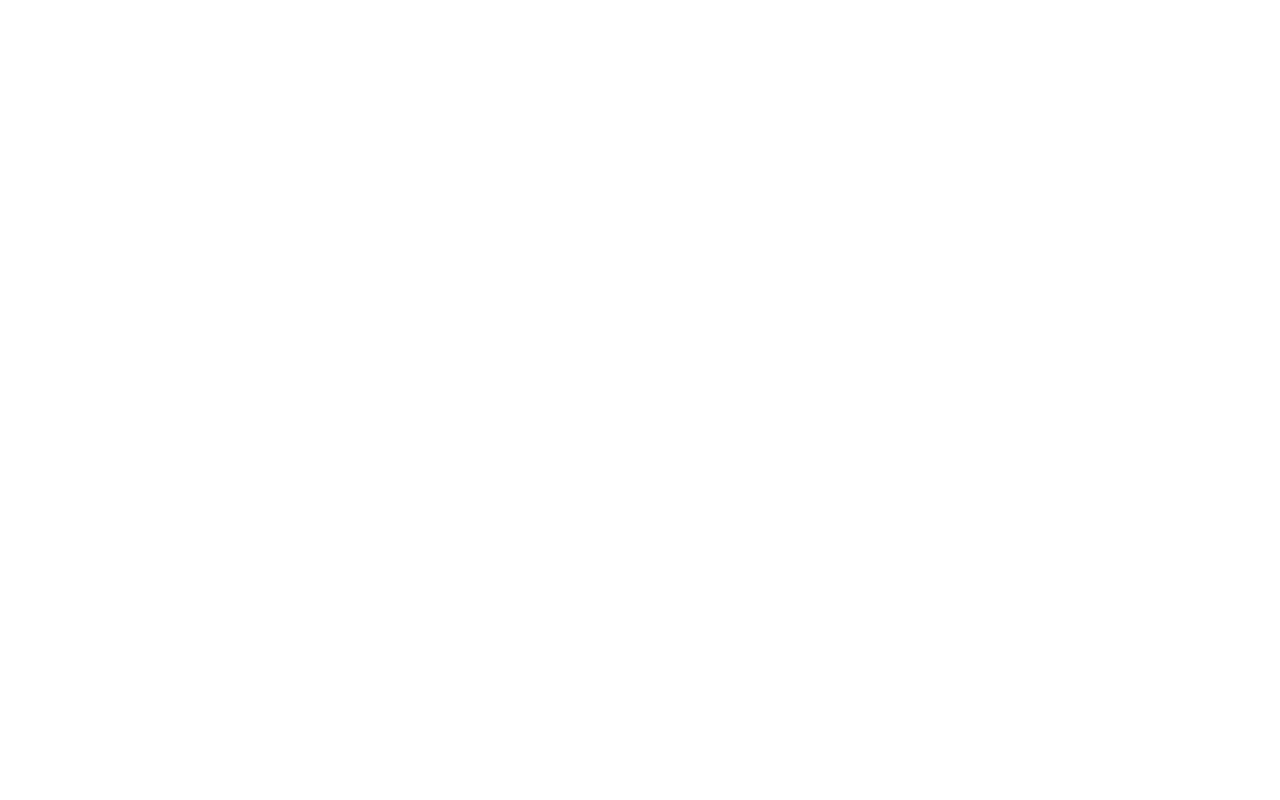
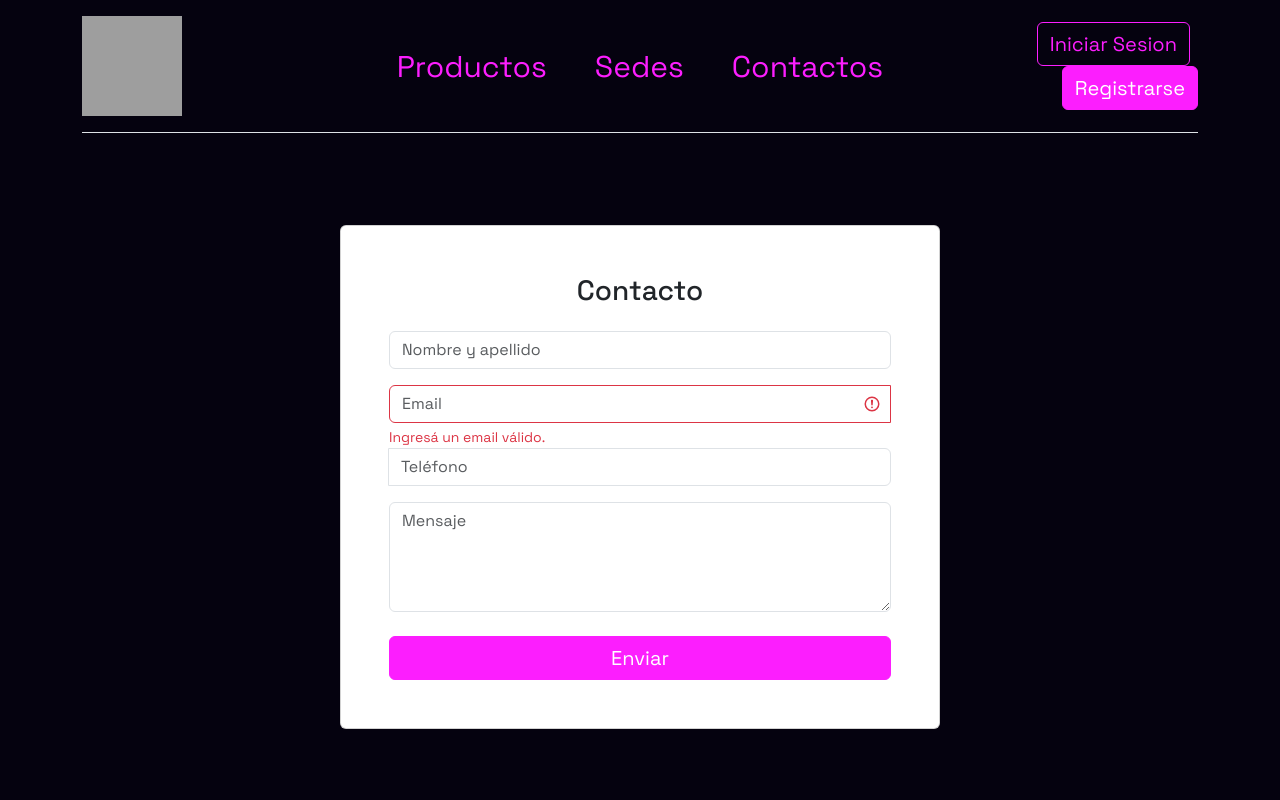
Before and after one commit to sbassan1/GitMasters-IDS-1C-2025, a plain HTML site: page frontend/html/contacto.html in a window 1280 px wide. Drawn offline with nearby package versions, Linux system fonts and the light colour scheme; grey boxes are pictures that could not be loaded.

Commit message:
VM - Agrego formulario basico de contacto

```diff
--- a/frontend/assets/style.css
+++ b/frontend/assets/style.css
@@ -64,3 +64,7 @@ body {
   opacity: 0.8;
   z-index: 1;
 }
+
+.card-body {
+  padding: 3rem;
+}
--- a/frontend/html/contacto.html
+++ b/frontend/html/contacto.html
@@ -1,8 +1,62 @@
 <!DOCTYPE html>
 <html lang="es">
 <head>
+    <meta charset="UTF-8">
+    <meta name="viewport" content="width=device-width, initial-scale=1.0">
+    <link rel="preconnect" href="https://fonts.googleapis.com">
+    <link rel="preconnect" href="https://fonts.gstatic.com" crossorigin>
+    <link href="https://fonts.googleapis.com/css2?family=Space+Grotesk:wght@300..700&display=swap" rel="stylesheet">
+    <link href="https://cdn.jsdelivr.net/npm/bootstrap@5.3.7/dist/css/bootstrap.min.css" rel="stylesheet" integrity="sha384-LN+7fdVzj6u52u30Kp6M/trliBMCMKTyK833zpbD+pXdCLuTusPj697FH4R/5mcr" crossorigin="anonymous">
+    <link rel="stylesheet" href="../assets/style.css">
+    <title>Contacto</title>
+    <link rel="icon" href="../images/lizard_logo_icon.ico">
 </head>
 
 <body>
+    <!--  Header -->
+    <div class="container">
+        <header class="d-flex flex-wrap align-items-center justify-content-center justify-content-md-between py-3 mb-4 border-bottom">
+                <div class="col-md-3 mb-2 mb-md-0">
+                <img src="../images/lizard_logo.png" width="100px" height="100px">
+                </div>
+                    <ul class="nav col-12 col-md-auto mb-2 justify-content-center mb-md-0">
+                        <li><a href="#" class="nav-link px-4 li-header-violet">Productos</a></li>
+                        <li><a href="#" class="nav-link px-4 li-header-violet">Sedes</a></li>
+                        <li><a href="#" class="nav-link px-4 li-header-violet">Contactos</a></li>
+                    </ul>
+            <div class="col-md-3 text-end">
+                <button type="button" class="btn btn-outline-violet me-2">Iniciar Sesion</button>
+                <button type="button" class="btn btn-full-violet">Registrarse</button>
+            </div>
+        </header>
+    </div>
+
+    <!-- Contacto -->
+    <div class="container d-flex justify-content-center align-items-center" style="min-height: 80vh">
+        <div class="row">
+            <div class="col-sm-12">
+                <div class="card w-100" style="max-width: 600px;">
+                    <div class="card-body">
+                        <h3 class="text-center mb-4">Contacto</h3>
+
+                        <div class="mb-3">
+                            <input type="text" class="form-control" placeholder="Nombre y apellido" required>
+                        </div>
+
+                        <div class="input-group mb-3">
+                            <input type="email" class="form-control is-invalid" placeholder="Email" id="email" required>
+                            <div class="invalid-feedback">Ingresá un email válido.</div>
+                            <input type="text" class="form-control" placeholder="Teléfono" required>
+                        </div>
+
+                        <div class="mb-4">
+                            <textarea class="form-control" placeholder="Mensaje" rows="4" required></textarea>
+                        </div>
+
+                        <button type="submit" class="btn btn-full-violet" style="width: 100% !important;">Enviar</button>
+                    </div>
+                </div>
+            </div>
+        </div>
+    </div>
 </body>
-</html>
```
